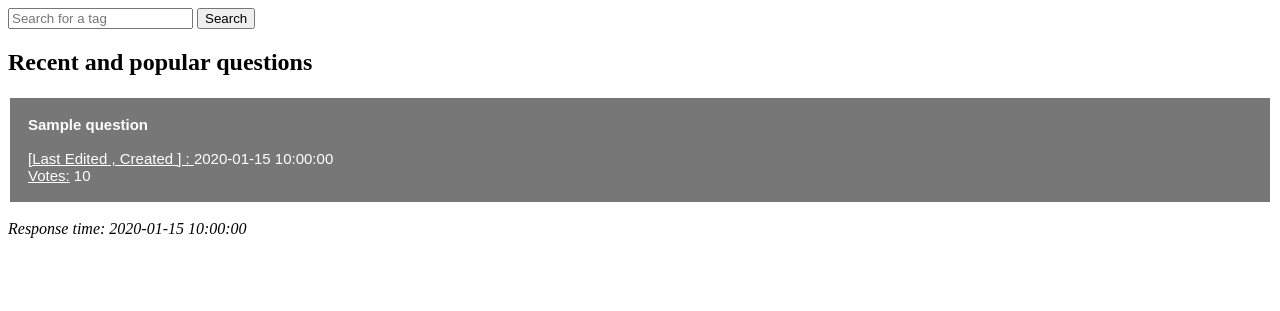
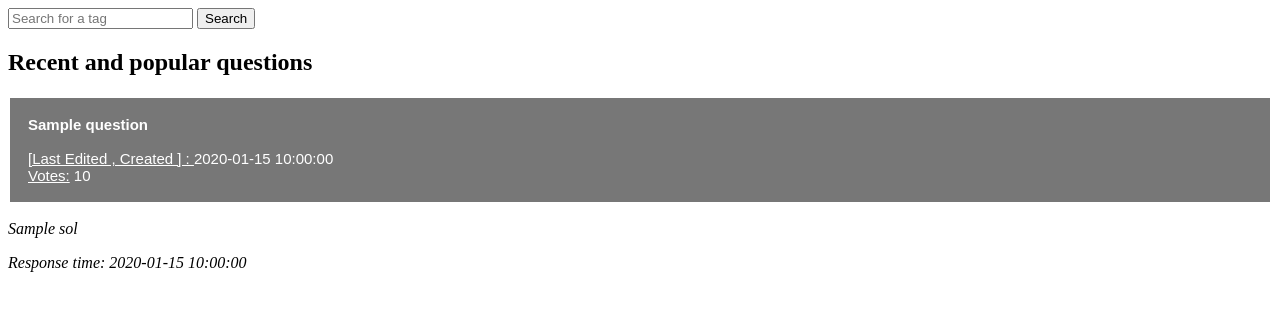
Before and after one commit to Humayra98/assignment4350, a Flask app: template templates/index.html in a window 1280 px wide. Shown: the top 311 px of the page. Run offline with Flask 2, Linux system fonts and the light colour scheme; the template is opened without the code that fills it: most values are stand-ins (such as "Sample title", 1, 10 or a date in 2020).

Commit message:
updated recaptcha solution

```diff
--- a/app.py
+++ b/app.py
@@ -120,13 +120,15 @@ def index():
             masterList.append(dictionary)
         #print(i)
         err = ""
+        sol = ""
         if(i==0 or j==0):
             err = "Failed to load one or both lists since you got re-routed to a verification page 'Human verification'.\n You need to confirm you are not a Robot by clicking on a CAPTCHA box."
+            sol = f"Open a stack overflow search page https://stackoverflow.com/questions/tagged/{tag} in a separate tab, click the recaptcha box and reload page."
             print(err)
 
         end = time.process_time()
         res_time = end-start #end processing timer
-        return render_template('index.html', masterList = masterList, res_time = res_time, err = Markup(err), err_len = len(err))
+        return render_template('index.html', masterList = masterList, res_time = res_time, err = Markup(err), err_len = len(err), sol = Markup(sol))
     else:#if not POST
         return render_template('index.html', masterList = masterList, res_time = res_time)
 
--- a/templates/index.html
+++ b/templates/index.html
@@ -28,7 +28,8 @@
   </div>
   {% endfor %}
   {% if err_len != 0%}
-    <p><i>{{err}}</i><p>
+    <p><i>{{err}}</i></p>
+    <p><i>{{sol}}</i></p>
   {% endif %}
   <p><i>Response time: {{res_time}}</i></p>
 
```
